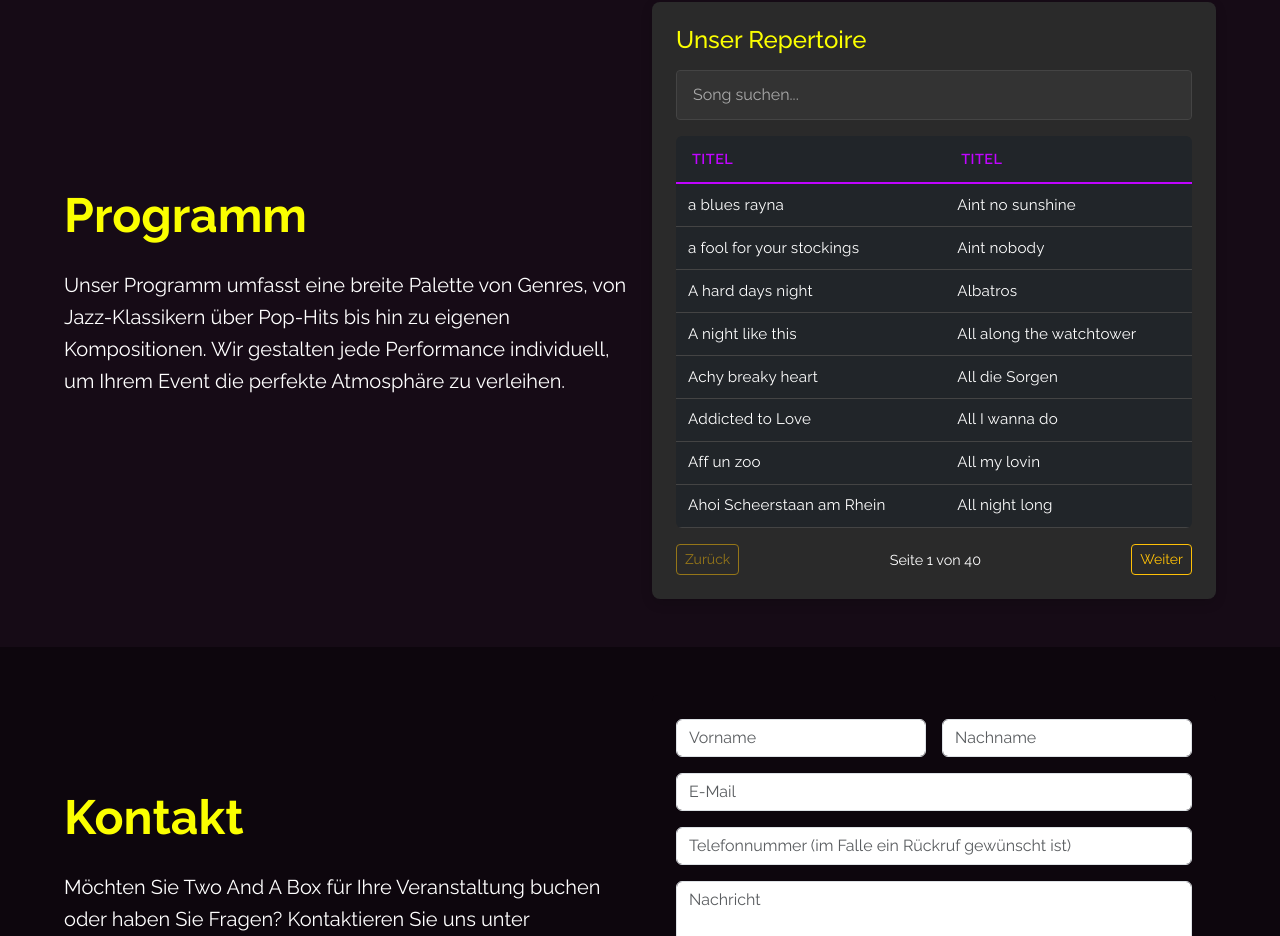
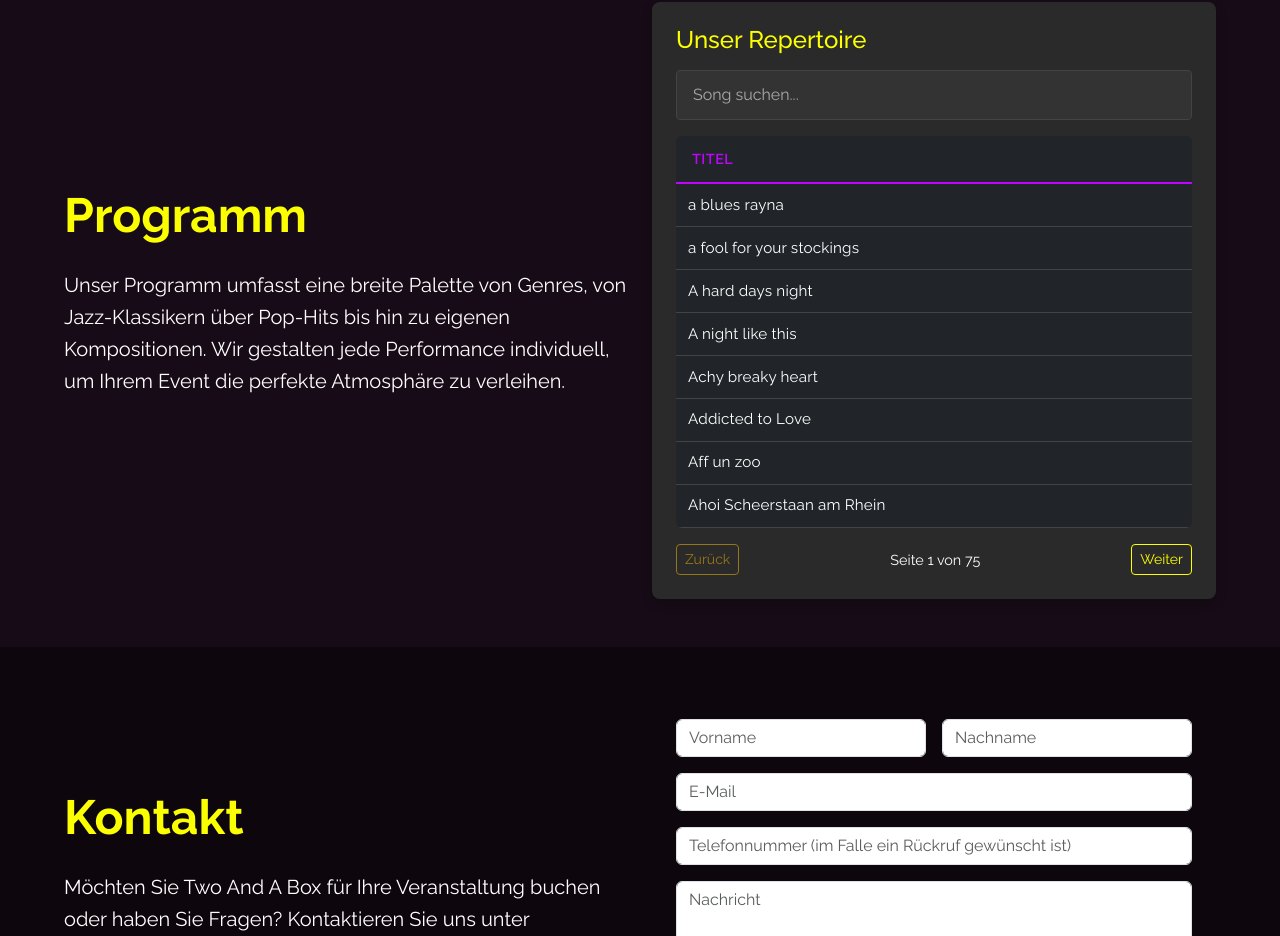
Before and after one commit to TimTeaFan/twoandabox, a plain HTML site: page index.html in a window 1280 px wide. Shown: the part 2260-3196 px from the top of the page. Drawn offline with nearby package versions, Linux system fonts and the light colour scheme.

Commit message:
fix: make table one column

```diff
--- a/index.html
+++ b/index.html
@@ -206,13 +206,12 @@
                                     <thead>
                                         <tr>
                                             <th scope="col" class="song-title">Titel</th>
-                                            <th scope="col" class="d-none d-lg-table-cell song-title">Titel</th>
                                         </tr>
                                     </thead>
                                     <tbody id="songTableBody">
                                         <!-- Songs will be loaded here -->
                                         <tr>
-                                            <td colspan="2" class="text-center">Lade Songs...</td>
+                                            <td class="text-center">Lade Songs...</td>
                                         </tr>
                                     </tbody>
                                 </table>
--- a/main.js
+++ b/main.js
@@ -60,8 +60,8 @@ document.addEventListener('DOMContentLoaded', () => {
     let allSongs = [];
     let filteredSongs = [];
     let currentPage = 1;
-    const songsPerPageDesktop = 15;
-    const songsPerPageMobile = 10;
+    const songsPerPageDesktop = 8;
+    const songsPerPageMobile = 8;
     let songsPerPage = window.innerWidth >= 992 ? songsPerPageDesktop : songsPerPageMobile;
 
     // DOM elements
@@ -89,7 +89,7 @@ document.addEventListener('DOMContentLoaded', () => {
             console.error('Error loading songs:', error);
             songTableBody.innerHTML = `
                 <tr>
-                    <td colspan="2" class="text-center text-danger">
+                    <td class="text-center text-danger">
                         Fehler beim Laden der Songs. Bitte versuchen Sie es später erneut.
                     </td>
                 </tr>
@@ -109,7 +109,7 @@ document.addEventListener('DOMContentLoaded', () => {
         if (filteredSongs.length === 0) {
             songTableBody.innerHTML = `
                 <tr>
-                    <td colspan="2" class="text-center">
+                    <td class="text-center">
                         Keine Songs gefunden.
                     </td>
                 </tr>
@@ -117,35 +117,22 @@ document.addEventListener('DOMContentLoaded', () => {
             return;
         }
 
-        // Calculate how many rows we need
-        const rowCount = Math.ceil(Math.min(songsPerPage, endIndex - startIndex) / (window.innerWidth >= 992 ? 2 : 1));
-
         // Add songs to table
-        for (let i = 0; i < rowCount; i++) {
-            const leftIndex = startIndex + i;
-            const rightIndex = window.innerWidth >= 992 ? startIndex + i + Math.ceil(songsPerPage / 2) : null;
+        for (let i = startIndex; i < endIndex; i++) {
+            const song = filteredSongs[i];
 
             // Skip if we're out of bounds
-            if (leftIndex >= filteredSongs.length) {
+            if (i >= filteredSongs.length) {
                 break;
             }
 
             const row = document.createElement('tr');
 
-            // Left column (always visible)
-            const leftCell = document.createElement('td');
-            leftCell.textContent = filteredSongs[leftIndex].title;
-            row.appendChild(leftCell);
+            // Create cell for song title
+            const cell = document.createElement('td');
+            cell.textContent = song.title;
+            row.appendChild(cell);
 
-            // Right column (desktop only)
-            const rightCell = document.createElement('td');
-            rightCell.className = 'd-none d-lg-table-cell';
-
-            if (rightIndex !== null && rightIndex < filteredSongs.length) {
-                rightCell.textContent = filteredSongs[rightIndex].title;
-            }
-
-            row.appendChild(rightCell);
             songTableBody.appendChild(row);
         }
 
--- a/styles.css
+++ b/styles.css
@@ -14,6 +14,8 @@
   --bs-alert: #F87060;
   --bs-alert-rgb: 248, 112, 96;
   --bs-dark: #000000;
+  --bs-btn-color: #fbff00 !important;
+  --bs-btn-border-color: #fbff00 !important;
 }
 
 .btn-warning {
@@ -408,10 +410,12 @@ body {
 .pagination-container button {
   border-radius: 4px;
   transition: all 0.2s ease;
+  color: #fbff00;
+  border-color: #fbff00;
 }
 
 .pagination-container button:hover:not(:disabled) {
-  background-color: var(--bs-warning);
+  background-color: #fbff00;
   color: #212529;
 }
 
```
